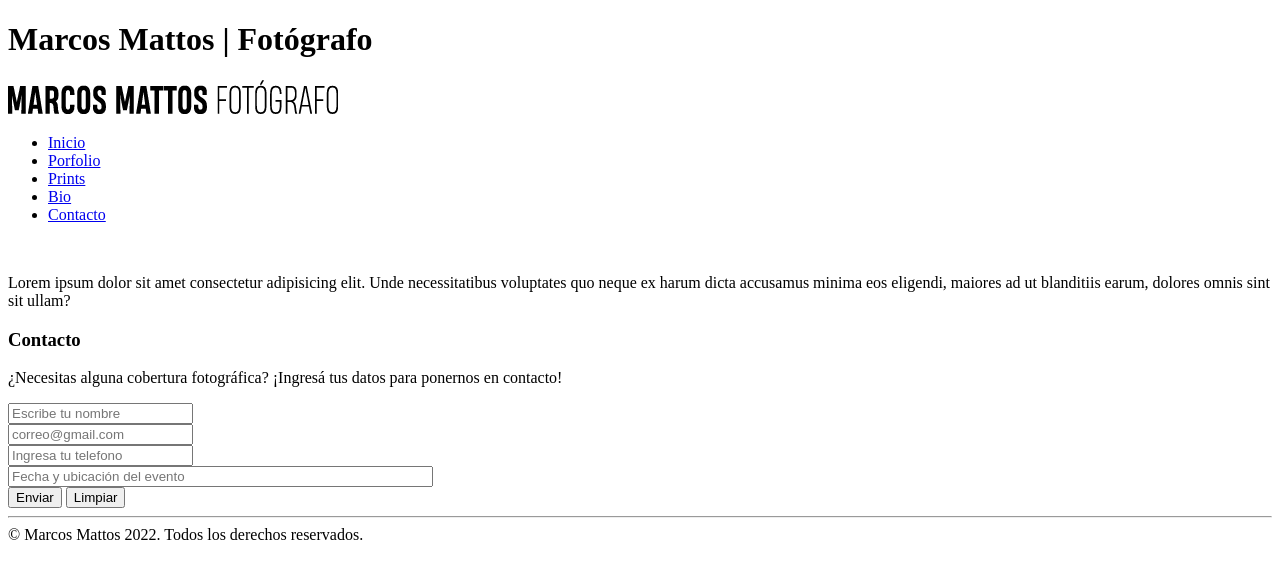
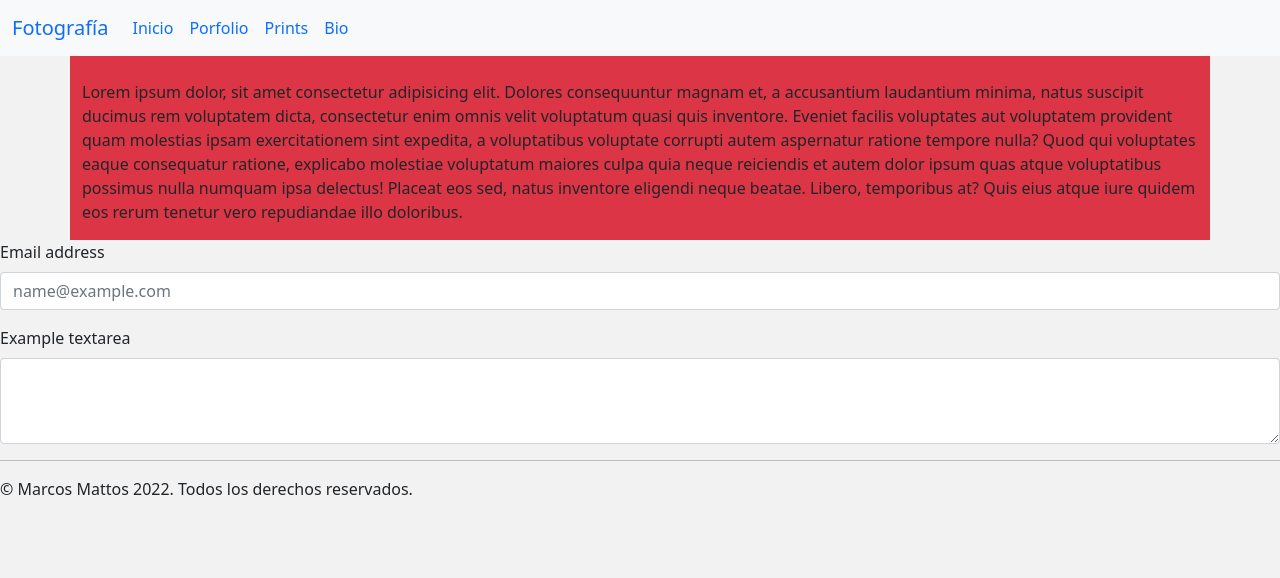
Before and after one commit to MarcosM93/primer_repositorio, a plain HTML site: page pages/contacto.html in a window 1280 px wide. Drawn offline with Linux system fonts and the light colour scheme.

Commit message:
BootstrapContact

```diff
--- a/pages/contacto.html
+++ b/pages/contacto.html
@@ -8,41 +8,63 @@
     <link rel="preconnect" href="https://fonts.googleapis.com">
     <link rel="preconnect" href="https://fonts.gstatic.com" crossorigin>
     <link href="https://fonts.googleapis.com/css2?family=Oxygen:wght@300;400;700&display=swap" rel="stylesheet">
+    <link rel="stylesheet" href="../css/bootstrap.css">
+    <link rel="stylesheet" href="../css/styles.css">
     <title>Contacto</title>
 </head>
 
 <body>
-        <header>
-            <h1>Marcos Mattos | Fotógrafo</h1>
-            <img src="../img/logo Marcos Mattos.png" alt="">
-            <nav>
-                <ul class="navegacion">
-                    <li><a href="../index.html">Inicio</a></li>
-                    <li><a href="./porfolio.html"</a>Porfolio</li>
-                    <li><a href="./prints.html">Prints</a></li>
-                    <li><a href="./bio.html">Bio</a></li>
-                    <li><a href="#">Contacto</a></li>
+    <header>
+        <nav class="navbar navbar-expand-lg bg-light">
+            <div class="container-fluid">
+              <a class="navbar-brand" href="#">Fotografía</a>
+              <button class="navbar-toggler" type="button" data-bs-toggle="collapse" data-bs-target="#navbarNav" aria-controls="navbarNav" aria-expanded="false" aria-label="Toggle navigation">
+                <span class="navbar-toggler-icon"></span>
+              </button>
+              <div class="collapse navbar-collapse" id="navbarNav">
+                <ul class="navbar-nav">
+                  <li class="nav-item">
+                    <a class="nav-link active" aria-current="page" href="#">Inicio</a>
+                  </li>
+                  <li class="nav-item">
+                    <a class="nav-link" href="./porfolio.html">Porfolio</a>
+                  </li>
+                  <li class="nav-item">
+                    <a class="nav-link" href="./prints.html">Prints</a>
+                  </li>
+                  <li class="nav-item">
+                    <a class="nav-link" href="./bio.html">Bio</a>
+                  </li>
                 </ul>
-            </nav>
-        </header>
+              </div>
+            </div>
+          </nav>
+    </header>
 
 <main>
-    <div class="aperturacontacto">
-        <img src="" alt="">
-        <p>Lorem ipsum dolor sit amet consectetur adipisicing elit. Unde necessitatibus voluptates quo neque ex harum dicta accusamus minima eos eligendi, maiores ad ut blanditiis earum, dolores omnis sint sit ullam?</p>
+
+<div class="container vh-50 mg-20">
+    <div class="row">
+        <div class="col-12 bg-danger">
+            <img src="#" alt="">
+           <span> <p>Lorem ipsum dolor, sit amet consectetur adipisicing elit. Dolores consequuntur magnam et, a accusantium laudantium minima, natus suscipit ducimus rem voluptatem dicta, consectetur enim omnis velit voluptatum quasi quis inventore. Eveniet facilis voluptates aut voluptatem provident quam molestias ipsam exercitationem sint expedita, a voluptatibus voluptate corrupti autem aspernatur ratione tempore nulla? Quod qui voluptates eaque consequatur ratione, explicabo molestiae voluptatum maiores culpa quia neque reiciendis et autem dolor ipsum quas atque voluptatibus possimus nulla numquam ipsa delectus! Placeat eos sed, natus inventore eligendi neque beatae. Libero, temporibus at? Quis eius atque iure quidem eos rerum tenetur vero repudiandae illo doloribus.</p></span>
+
+        </div>
+
     </div>
-    <div class="formulario">
-        <h3>Contacto</h3>
-        <p>¿Necesitas alguna cobertura fotográfica? ¡Ingresá tus datos para ponernos en contacto!</p>
-        <form action="formulario.php" method="get">
-            <input type="text" name="Ingresa tu nombre" id="Nombre" placeholder="Escribe tu nombre"> <br>
-            <input type="email" name="Ingresa tu correo" id="Correo" placeholder="correo@gmail.com"> <br>
-            <input type="text" name="Telefono" id="Telefono" placeholder="Ingresa tu telefono"> <br>
-            <input type="text" name="Ingresa tu nombre" id="Nombre" placeholder="Fecha y ubicación del evento" size="50"> <br>
-            <input type="submit" value="Enviar">
-            <input type="reset" value="Limpiar">
-        </form>
+</div>
 
+</div>
+
+
+    <div class="mb-3">
+        <label for="exampleFormControlInput1" class="form-label">Email address</label>
+        <input type="email" class="form-control" id="exampleFormControlInput1" placeholder="name@example.com">
+      </div>
+      <div class="mb-3">
+        <label for="exampleFormControlTextarea1" class="form-label">Example textarea</label>
+        <textarea class="form-control" id="exampleFormControlTextarea1" rows="3"></textarea>
+      </div>
 </main>
 
         <footer>
```
Also changed, not shown: index.html (+6 -8 lines).
